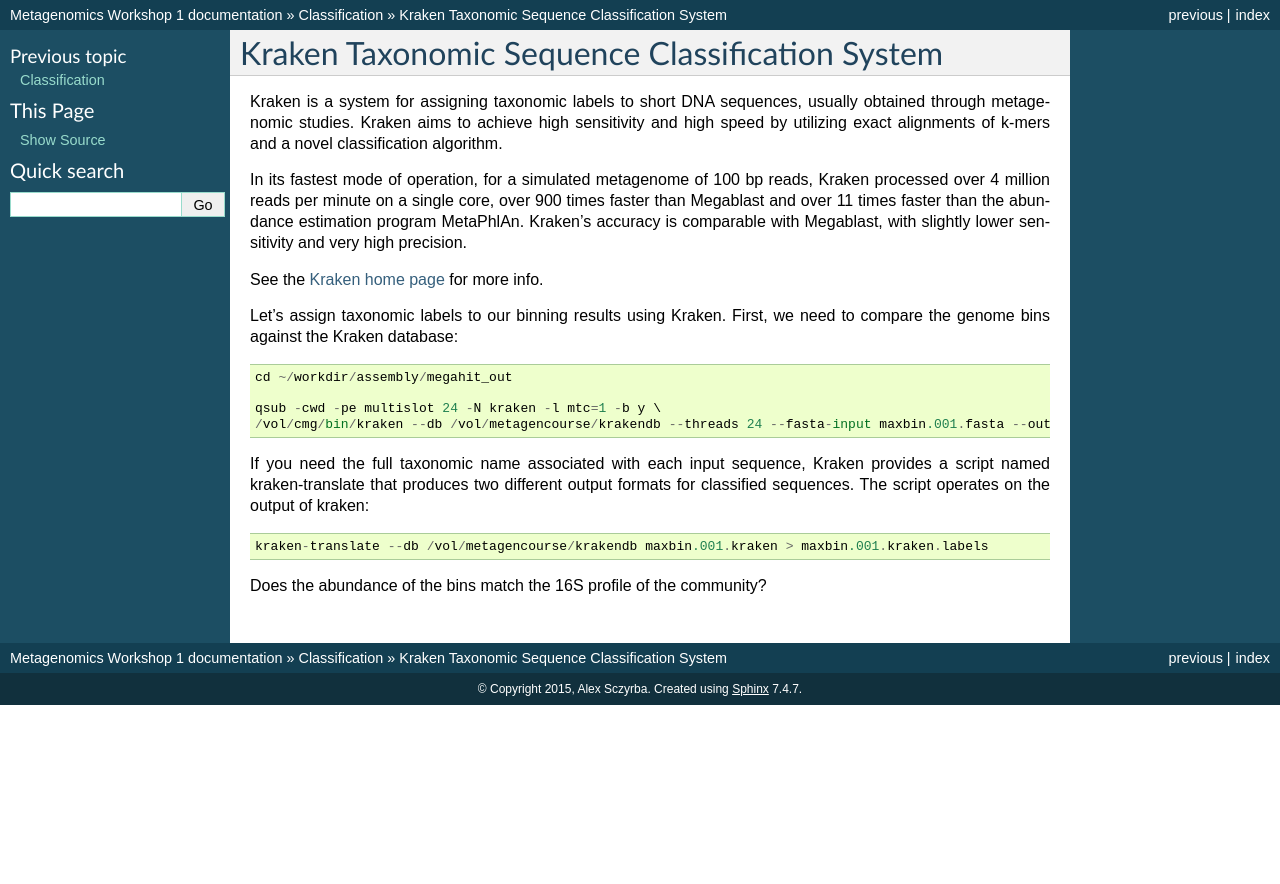
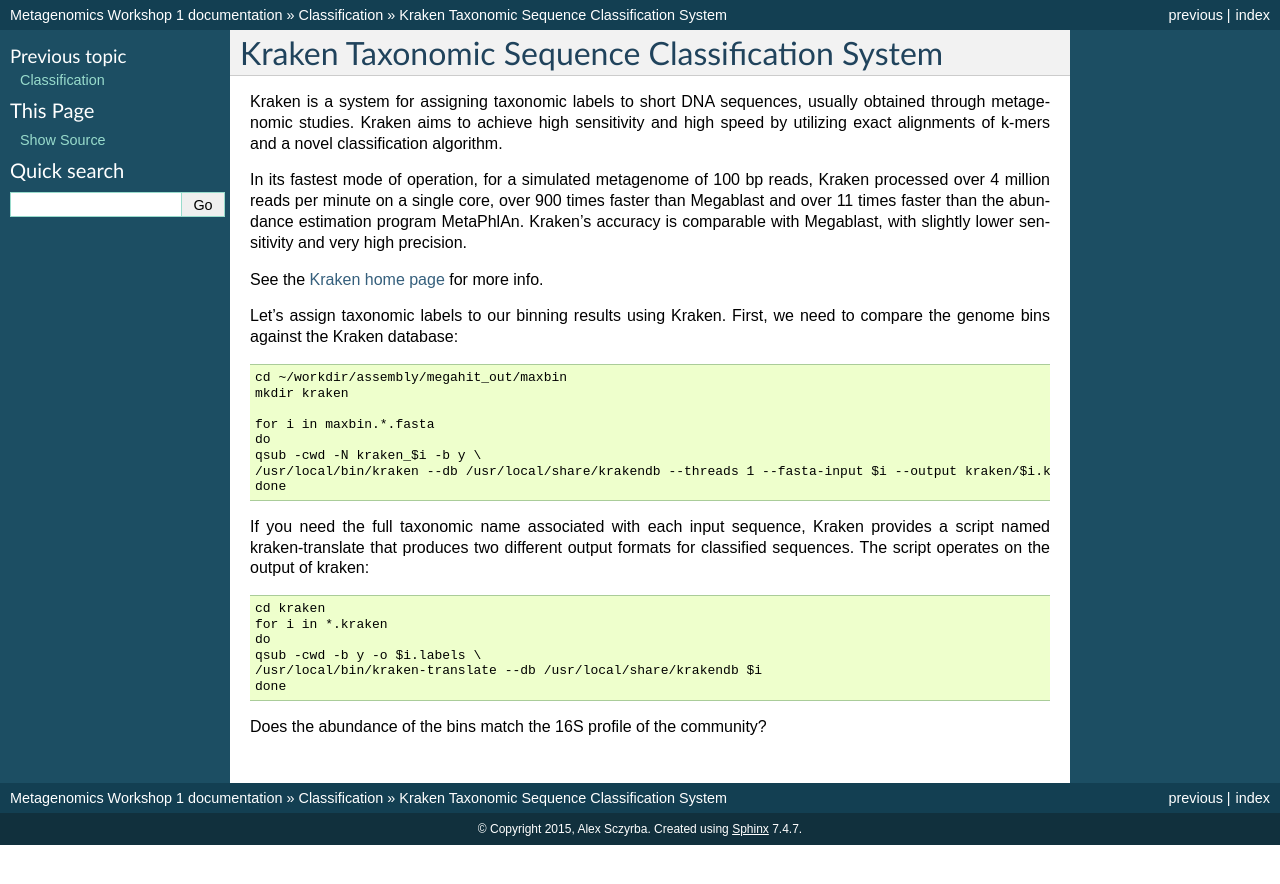
Before and after one commit to metagenomics/metagenomics-workshop, a Sphinx documentation site: the page built from docs/classification/kraken.rst, in a window 1280 px wide. Shown: the top 884 px of the page. Built offline with Sphinx 7.4.7, drawn with Linux system fonts in a browser that asks for light colours.

Commit message:
openstack version

```diff
--- a/docs/classification/kraken.rst
+++ b/docs/classification/kraken.rst
@@ -21,10 +21,14 @@
 Kraken. First, we need to compare the genome bins against the
 Kraken database::
 
-  cd ~/workdir/assembly/megahit_out
+  cd ~/workdir/assembly/megahit_out/maxbin
+  mkdir kraken
 
-  qsub -cwd -pe multislot 24 -N kraken -l mtc=1 -b y \
-  /vol/cmg/bin/kraken --db /vol/metagencourse/krakendb --threads 24 --fasta-input maxbin.001.fasta --output maxbin.001.kraken
+  for i in maxbin.*.fasta
+  do
+  qsub -cwd -N kraken_$i -b y \
+  /usr/local/bin/kraken --db /usr/local/share/krakendb --threads 1 --fasta-input $i --output kraken/$i.kraken
+  done
 
 
 If you need the full taxonomic name associated with each input
@@ -32,6 +36,11 @@
 different output formats for classified sequences. The script operates
 on the output of kraken::
 
-  kraken-translate --db /vol/metagencourse/krakendb maxbin.001.kraken > maxbin.001.kraken.labels
+  cd kraken
+  for i in *.kraken
+  do
+  qsub -cwd -b y -o $i.labels \
+  /usr/local/bin/kraken-translate --db /usr/local/share/krakendb $i
+  done
 
 Does the abundance of the bins match the 16S profile of the community?
```
